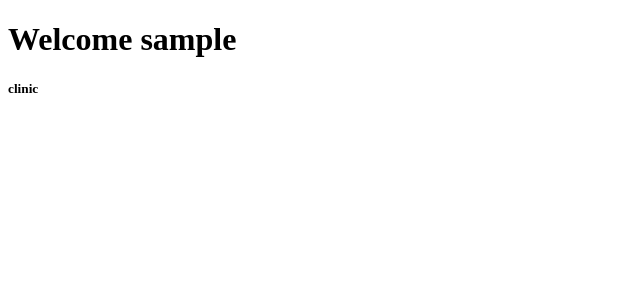
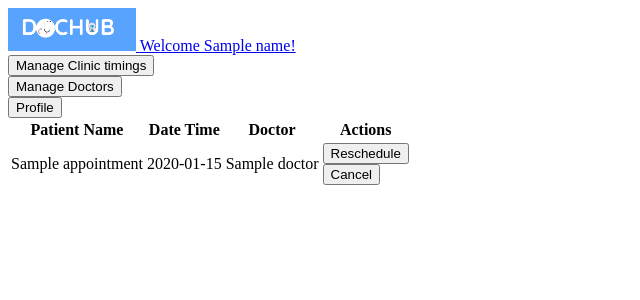
Before and after one commit to Bhunesh2000/dochub, a Flask app: template templates/clinic.html in a window 1280 px wide. Shown: the top 300 px of the page, without its empty margins (0-640 px from the left). Run offline with Flask 2, Linux system fonts and the light colour scheme; the template is opened without the code that fills it: most values are stand-ins (such as "Sample title", 1, 10 or a date in 2020).

Commit message:
forms added to buttons

```diff
--- a/templates/clinic.html
+++ b/templates/clinic.html
@@ -1,14 +1,54 @@
 <!DOCTYPE html>
 <html>
 <head>
-	<title>clinic</title>
+    <meta charset="UTF-8">
+    <meta name="viewport" content="width=device-width, initial-scale=1.0">
+	<title>Dochub - Clinic: {{ username }}</title>
 </head>
 <body>
+    <nav>
+            <a href="#">
+            <img src="{{ url_for('static', filename='docchub2.png') }}" alt="Logo" style="width:10vw;">
+            </a>
+            <a href="#">Welcome {{ name }}!</a>
+            <form method="post" action="">
+                <button type="button">Manage Clinic timings</button>
+            </form>
+            <form method="post" action="">
+                <button type="button">Manage Doctors</button>
+            </form>
+            <form method="post" action="">
+                <button type="button">Profile</button>
+            </form>
+    </nav>
 	<div>
-		<h1>Welcome {{ username }}</h1>
-	</div>
-	<div>
-		<h5>clinic</h5>
+		<table>
+        <thead>
+          <tr>
+            <th scope="col">Patient Name</th>
+			<th scope="col">Date Time</th>
+			<th scope="col">Doctor</th>
+            <th scope="col">Actions</th>
+          </tr>
+        </thead>
+        <tbody>
+			{% for name, datetime, doctor in appointments %}
+				<tr>
+				<td>{{name}}</td>
+				<td>{{datetime}}</td>
+				<td>{{doctor}}</td>
+				<td>
+                    <form method="post" action="">
+                        <button type="button">Reschedule</button>
+                    </form>
+					<form method="post" action="">
+                        <button type="button">Cancel</button>
+                    </form>
+				</td>
+				</tr>
+			{% endfor %}
+		</tbody>
+		</table>
 	</div>
 </body>
 </html>
--- a/templates/pharmacy.html
+++ b/templates/pharmacy.html
@@ -11,7 +11,10 @@
             <img src="{{ url_for('static', filename='docchub2.png') }}" alt="Logo" style="width:10vw;">
             </a>
             <a href="#">Welcome {{ name }}!</a>
-            <button type="button">Profile</button>
+            <form method="post" action="">
+                <button type="button">Profile</button>
+            </form>
+
     </nav>
 	<div>
         <h4>Enter Patient's detail to see Prescription</h4>
--- a/templates/signup.html
+++ b/templates/signup.html
@@ -58,7 +58,6 @@
     {% if usertype=="pharmacy" %}
         <form method="post" action="">
             <input type="text" id="name" placeholder="Enter your name">
-            <input type="text" id="specialization" placeholder="You are specialized in..">
             <input type="number" id="contact" placeholder="Your contact number">
             <button type="submit" >Create Account</button>
         </form>
```
Also changed, not shown: templates/doctor.html (+10 -0 lines), templates/patient.html (+16 -6 lines).
